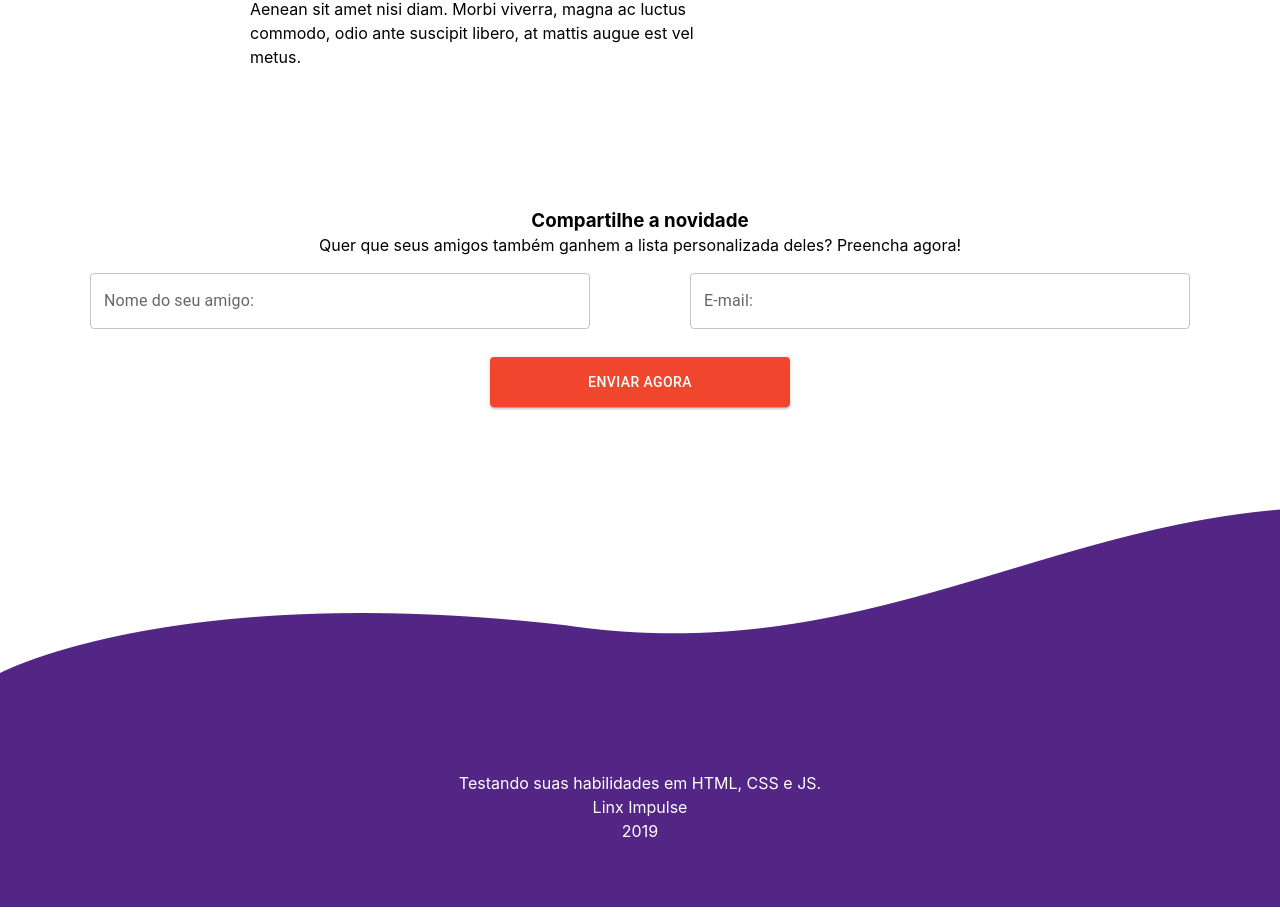
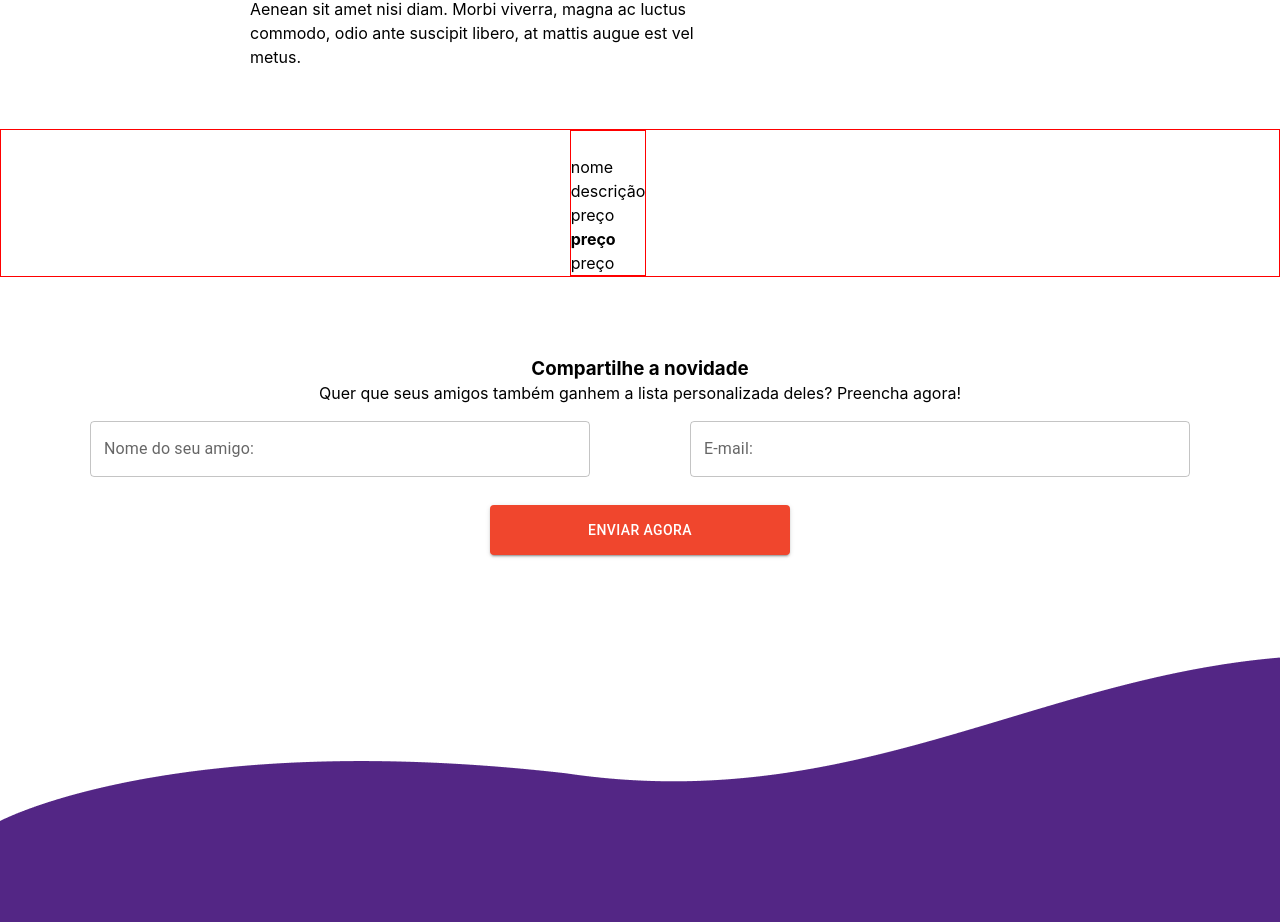
Before and after one commit to thainarapenha/PS-Front, a React (Vite) app: page / in a window 1280 px wide. Shown: the part 973-1895 px from the top of the page. Built offline with nearby package versions, Linux system fonts and the light colour scheme.

Commit message:
criando componente Product

```diff
--- a/src/App.jsx
+++ b/src/App.jsx
@@ -2,6 +2,7 @@
 // import reactLogo from './assets/react.svg'
 import { Header } from './components/Header/Header'
 import { Footer } from './components/Footer/Footer'
+import { Product } from './components/Product/Product'
 import { ShareFriends } from './components/ShareFriends/ShareFriends'
 import { FormNewsLatters } from './components/FormNewsLatters/FormNewsLatters'
 import './App.css'
@@ -16,6 +17,7 @@ const App = () => {
       <Header/>
     </div>
       <FormNewsLatters/>
+      <Product/>
       <ShareFriends/>
       <div className="footerMain">
         <Footer/>
--- /dev/null
+++ b/src/components/Product/Product.css
@@ -0,0 +1,9 @@
+.containerProduct{
+    display: flex;
+    justify-content: center;
+    align-items: center;
+    border: 1px solid red;
+}
+.card{
+    border: 1px solid red;
+}
--- /dev/null
+++ b/src/components/Product/Product.jsx
@@ -0,0 +1,23 @@
+import { Button } from "@mui/material";
+import './Product.css'
+export function Product(){
+    return(
+        <div className="containerProduct">
+            <div className="card">
+                <div className="imgProduct">
+                    <img src=""/>
+                </div>
+                <div className="infoProduct">
+                    <p id="nomeProduct">nome</p>
+                    <p id="descProduct">descrição</p>
+                </div>
+                <div className="precoProduct">
+                    <p id="precoAnterios">preço</p>
+                    <strong><p id="precoAtual">preço</p></strong>
+                    <p id="precoParcela">preço</p>
+                </div>
+            </div>
+            <Button/>
+        </div>
+    );
+}
```
